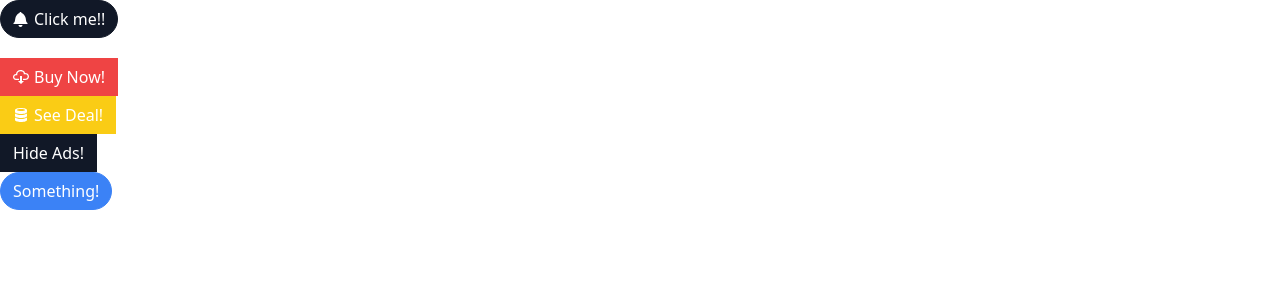
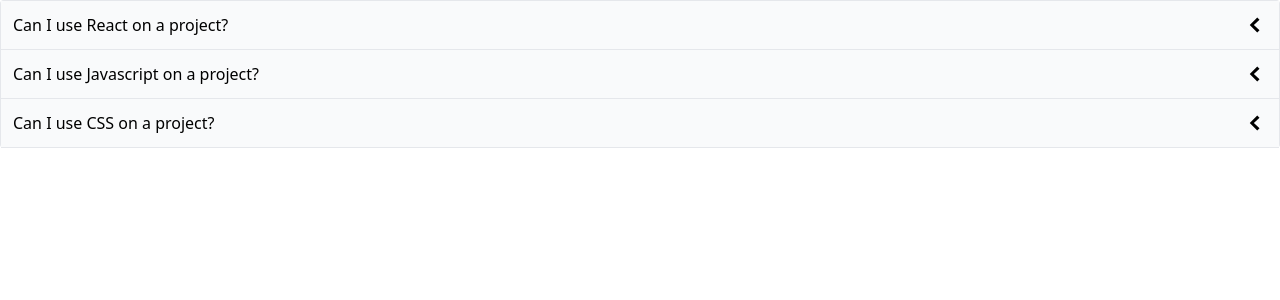
Before and after one commit to mamunreza/react101, a React (Create React App) app: page / in a window 1280 px wide. Shown: the top 300 px of the page. Built offline with nearby package versions, Linux system fonts and the light colour scheme.

Commit message:
State design concepts (#13)

```diff
--- a/src/App.js
+++ b/src/App.js
@@ -1,49 +1,28 @@
-import { GoBell, GoCloudDownload, GoDatabase } from 'react-icons/go';
-import Button from './Button';
+import Accordion from './components/Accordion';
 
 function App() {
-  const handleClick = () => {
-    console.log('Clicked!');
-  };
+  const items = [
+    {
+      id: 'l2kj5',
+      label: 'Can I use React on a project?',
+      content:
+        'You can use React on any project you want. You can use React on any project you want. You can use React on any project you want. You can use React on any project you want.',
+    },
+    {
+      id: 'lk2j35lkj',
+      label: 'Can I use Javascript on a project?',
+      content:
+        'You can use React on any project you want. You can use React on any project you want. You can use React on any project you want. You can use React on any project you want.',
+    },
+    {
+      id: 'l1kj2i0g',
+      label: 'Can I use CSS on a project?',
+      content:
+        'You can use React on any project you want. You can use React on any project you want. You can use React on any project you want. You can use React on any project you want.',
+    },
+  ];
 
-  return (
-    <div>
-      <div>
-        <Button
-          secondary
-          outline
-          rounded
-          className="mb-5"
-          onClick={handleClick}
-        >
-          <GoBell />
-          Click me!!
-        </Button>
-      </div>
-      <div>
-        <Button danger outline onMouseEnter={handleClick}>
-          <GoCloudDownload />
-          Buy Now!
-        </Button>
-      </div>
-      <div>
-        <Button warning onMouseLeave={handleClick}>
-          <GoDatabase />
-          See Deal!
-        </Button>
-      </div>
-      <div>
-        <Button secondary outline>
-          Hide Ads!
-        </Button>
-      </div>
-      <div>
-        <Button primary rounded>
-          Something!
-        </Button>
-      </div>
-    </div>
-  );
+  return <Accordion items={items} />;
 }
 
 export default App;
--- /dev/null
+++ b/src/components/Accordion.js
@@ -0,0 +1,43 @@
+import { useState } from 'react';
+import { GoChevronDown, GoChevronLeft } from 'react-icons/go';
+
+function Accordion({ items }) {
+  const [expandedIndex, setExpandedIndex] = useState(-1);
+
+  const handleClick = (nextIndex) => {
+    setExpandedIndex((currentExpandedIndex) => {
+      if (currentExpandedIndex === nextIndex) {
+        return -1;
+      } else {
+        return nextIndex;
+      }
+    });
+  };
+
+  const renderedItems = items.map((item, index) => {
+    const isExpanded = index === expandedIndex;
+
+    const icon = (
+      <span className="text-2xl">
+        {isExpanded ? <GoChevronDown /> : <GoChevronLeft />}
+      </span>
+    );
+
+    return (
+      <div key={item.id}>
+        <div
+          className="flex justify-between p-3 bg-gray-50 border-b items-center cursor-pointer"
+          onClick={() => handleClick(index)}
+        >
+          {item.label}
+          {icon}
+        </div>
+        {isExpanded && <div className="border-b p-5">{item.content}</div>}
+      </div>
+    );
+  });
+
+  return <div className="border-x border-t rounded">{renderedItems}</div>;
+}
+
+export default Accordion;
--- a/src/Button.js
+++ b/src/components/Button.js
@@ -21,7 +21,7 @@
       'border-yellow-400 bg-yellow-400 text-white': warning,
       'border-red-500 bg-red-500 text-white': danger,
       'rounded-full': rounded,
-      'bg-blue': outline,
+      'bg-white': outline,
       'text-blue-500': outline && primary,
       'text-gray-900': outline && secondary,
       'text-green-500': outline && success,
--- /dev/null
+++ b/src/pages/ButtonPage.js
@@ -0,0 +1,49 @@
+import { GoBell, GoCloudDownload, GoDatabase } from 'react-icons/go';
+import Button from '../components/Button';
+
+function ButtonPage() {
+  const handleClick = () => {
+    console.log('Clicked!');
+  };
+
+  return (
+    <div>
+      <div>
+        <Button
+          secondary
+          outline
+          rounded
+          className="mb-5"
+          onClick={handleClick}
+        >
+          <GoBell />
+          Click me!!
+        </Button>
+      </div>
+      <div>
+        <Button danger outline onMouseEnter={handleClick}>
+          <GoCloudDownload />
+          Buy Now!
+        </Button>
+      </div>
+      <div>
+        <Button warning onMouseLeave={handleClick}>
+          <GoDatabase />
+          See Deal!
+        </Button>
+      </div>
+      <div>
+        <Button secondary outline>
+          Hide Ads!
+        </Button>
+      </div>
+      <div>
+        <Button primary rounded>
+          Something!
+        </Button>
+      </div>
+    </div>
+  );
+}
+
+export default ButtonPage;
```
